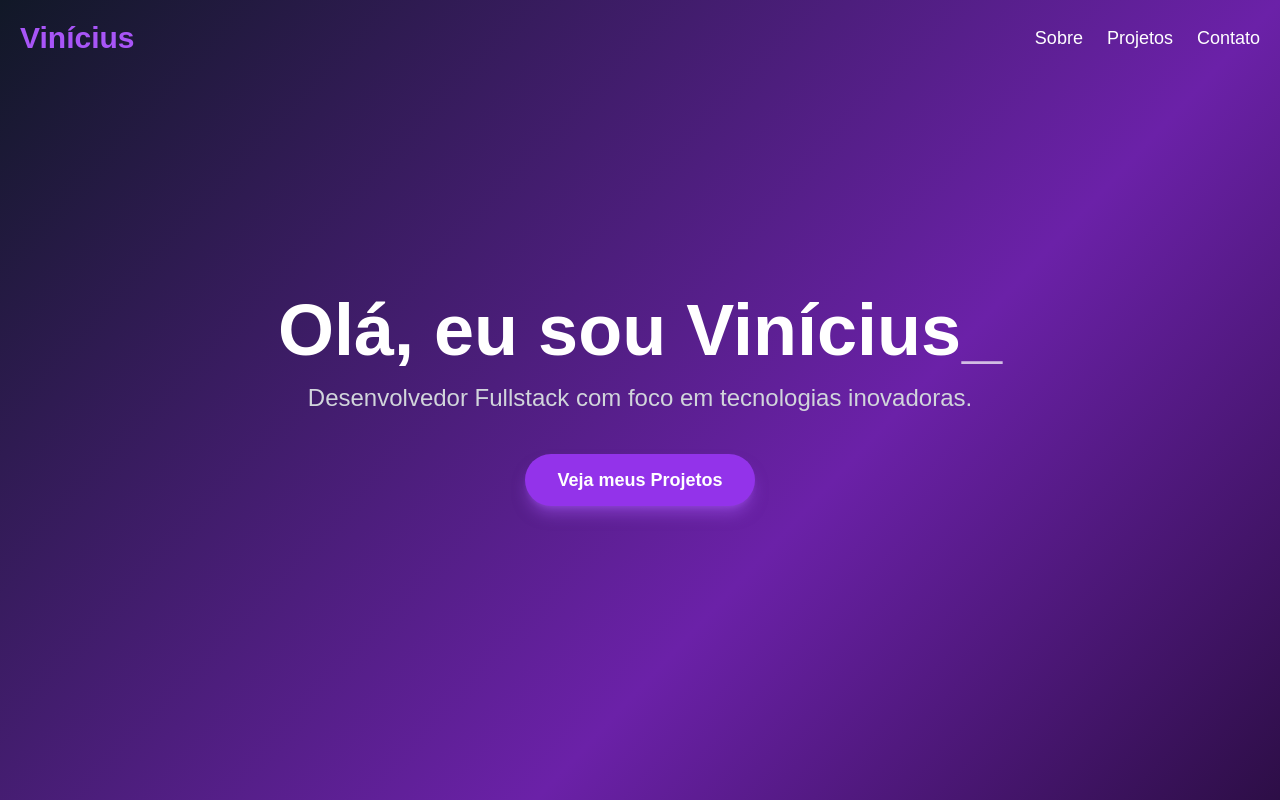
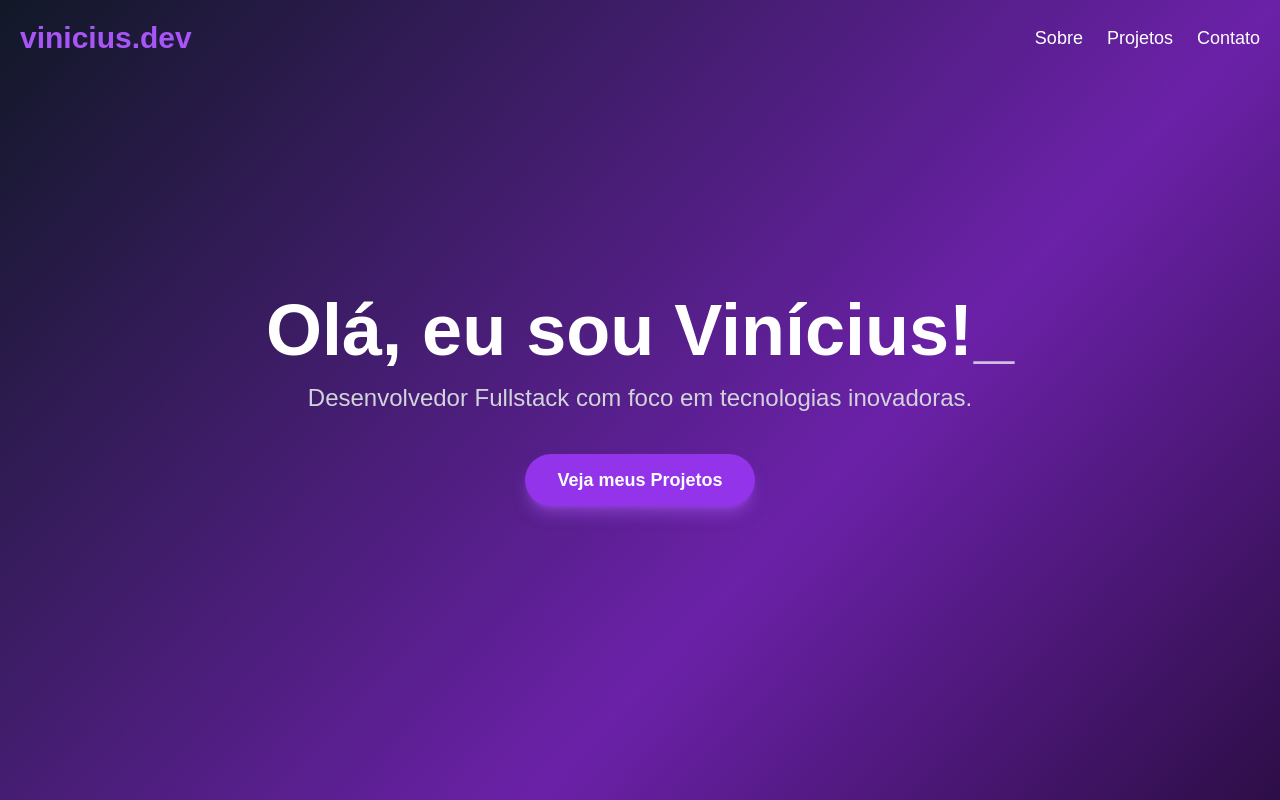
Before and after one commit to SrVinicius/PortfolioVinicius, a Next.js app: page / in a window 1280 px wide. Shown: the top 800 px of the page. Built offline with nearby package versions, Linux system fonts and the light colour scheme.

Commit message:
project list

```diff
--- /dev/null
+++ b/app/data/projects.ts
@@ -0,0 +1,12 @@
+export const projetos = [
+    {
+      titulo: "Projeto 1",
+      descricao: "Um breve resumo sobre o projeto desenvolvido.",
+      link: "/project1",
+    },
+    {
+      titulo: "Projeto 2",
+      descricao: "Um breve resumo sobre o projeto desenvolvido.",
+      link: "/project2",
+    },
+];
--- a/app/page.tsx
+++ b/app/page.tsx
@@ -3,6 +3,8 @@
 import Head from 'next/head';
 import Link from 'next/link';
 import dynamic from 'next/dynamic';
+import { projetos } from './data/projects';
+
 
 const Typewriter = dynamic(() => import('typewriter-effect'), { ssr: false });
 
@@ -15,12 +17,11 @@ export default function Home() {
         <link rel="icon" href="/favicon.ico" />
       </Head>
 
-      {/* Background xadrez no estilo do Next.js */}
       <div className="absolute inset-0 bg-[radial-gradient(circle,rgba(128,0,128,0.1)20%,transparent 20%)]
                       bg-[length:75px_75px] opacity-10 pointer-events-none"></div>
 
       <header className="absolute top-0 w-full p-5 flex justify-between items-center bg-transparent">
-        <h1 className="text-3xl font-bold text-purple-500">Vinícius</h1>
+        <h1 className="text-3xl font-bold text-purple-500">vinicius.dev</h1>
         <nav>
           <ul className="flex space-x-6 text-lg">
             <li><a href="#about" className="hover:text-purple-400">Sobre</a></li>
@@ -31,17 +32,16 @@ export default function Home() {
       </header>
 
       <main className="flex flex-col justify-center items-center text-center px-6 relative z-10 min-h-screen">
-        {/* Efeito de Digitação */}
+
         <h2 className="text-5xl md:text-7xl font-bold mb-4 leading-tight">
           <Typewriter
             options={{
-              strings: ["Olá, eu sou Vinícius"],
+              strings: ["Olá, eu sou Vinícius!"],
               autoStart: true,
               loop: false,
               cursor: "_",
               delay: 75,
-              deleteSpeed: 0,
-              pauseFor: 1000000,
+              deleteSpeed: Infinity,
             }}
           />
         </h2>
@@ -58,24 +58,17 @@ export default function Home() {
         </a>
       </main>
 
-      {/* Seção de Projetos */}
       <section id="projects" className="w-full p-10 md:p-20 bg-gray-700 text-center">
         <h3 className="text-3xl font-semibold mb-8 text-purple-400">Projetos</h3>
         <div className="grid grid-cols-1 md:grid-cols-2 lg:grid-cols-3 gap-10">
-          {/* Projeto 1 */}
-          <Link href="/project1">
+        {projetos.map((project, index) => (
+          <Link key={index} href={project.link}>
             <div className="bg-gray-800 p-6 rounded-lg hover:scale-105 transition transform shadow-md shadow-purple-500/40 cursor-pointer">
-              <h4 className="text-xl font-bold mb-2">Projeto 1</h4>
-              <p className="text-sm text-gray-400">Um breve resumo sobre o projeto desenvolvido.</p>
+              <h4 className="text-xl font-bold mb-2">{project.titulo}</h4>
+              <p className="text-sm text-gray-400">{project.descricao}</p>
             </div>
           </Link>
-          {/* Projeto 2 */}
-          <Link href="/project2">
-            <div className="bg-gray-800 p-6 rounded-lg hover:scale-105 transition transform shadow-md shadow-purple-500/40 cursor-pointer">
-              <h4 className="text-xl font-bold mb-2">Projeto 2</h4>
-              <p className="text-sm text-gray-400">Um breve resumo sobre o projeto desenvolvido.</p>
-            </div>
-          </Link>
+        ))}
         </div>
       </section>
 
--- a/app/project1/page.tsx
+++ b/app/project1/page.tsx
@@ -12,7 +12,7 @@ export default function Projeto() {
 
       {/* Header */}
       <header className="p-5 flex justify-between items-center bg-transparent">
-        <h1 className="text-3xl font-bold text-purple-500">Vinícius</h1>
+        <h1 className="text-3xl font-bold text-purple-500">vinicius.dev</h1>
         <nav>
           <ul className="flex space-x-6 text-lg">
             <li><a href="/" className="hover:text-purple-400">Início</a></li>
--- a/package.json
+++ b/package.json
@@ -9,9 +9,9 @@
     "lint": "next lint"
   },
   "dependencies": {
-    "next": "14.2.13",
-    "react": "^18",
-    "react-dom": "^18",
+    "next": "^14.2.13",
+    "react": "^18.3.1",
+    "react-dom": "^18.3.1",
     "typewriter-effect": "^2.21.0"
   },
   "devDependencies": {
```
Also changed, not shown: 1 other file (tests, documents, lock files or other folders).
